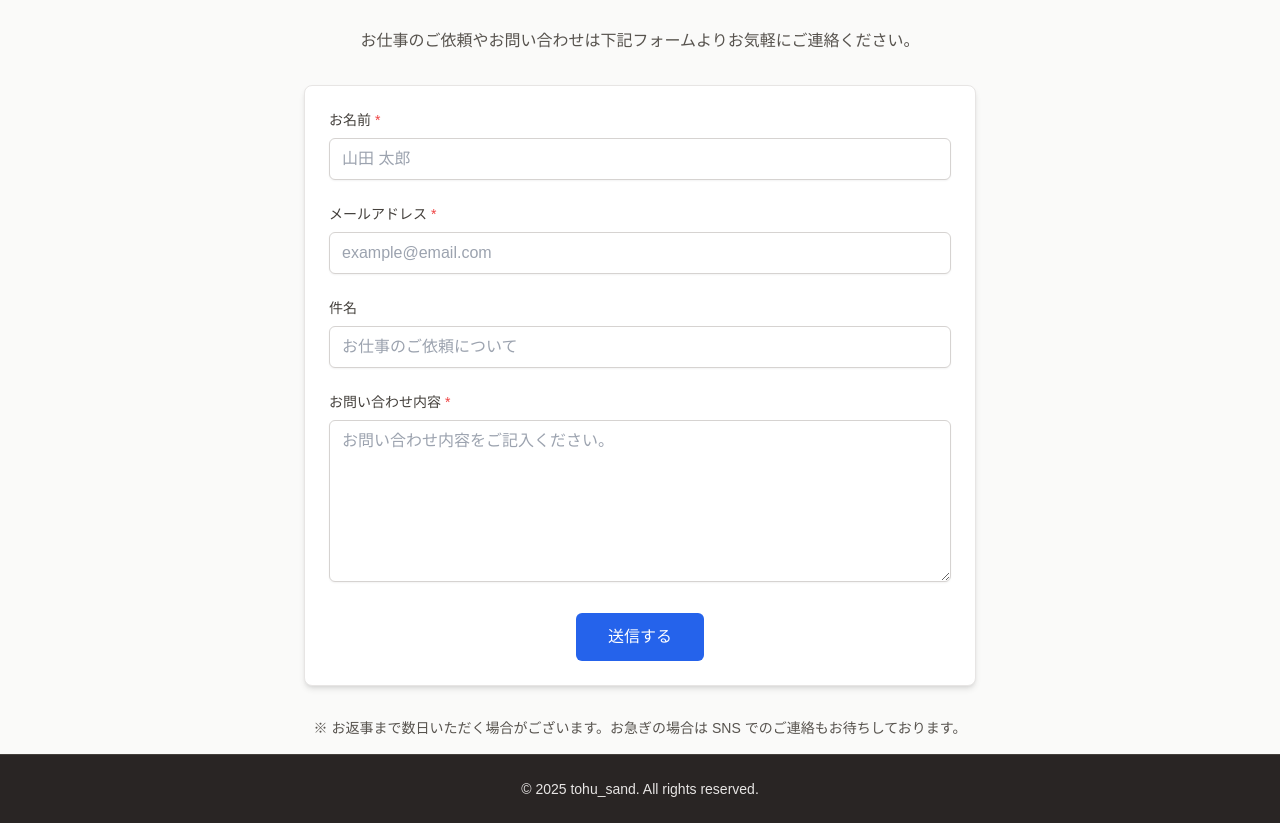
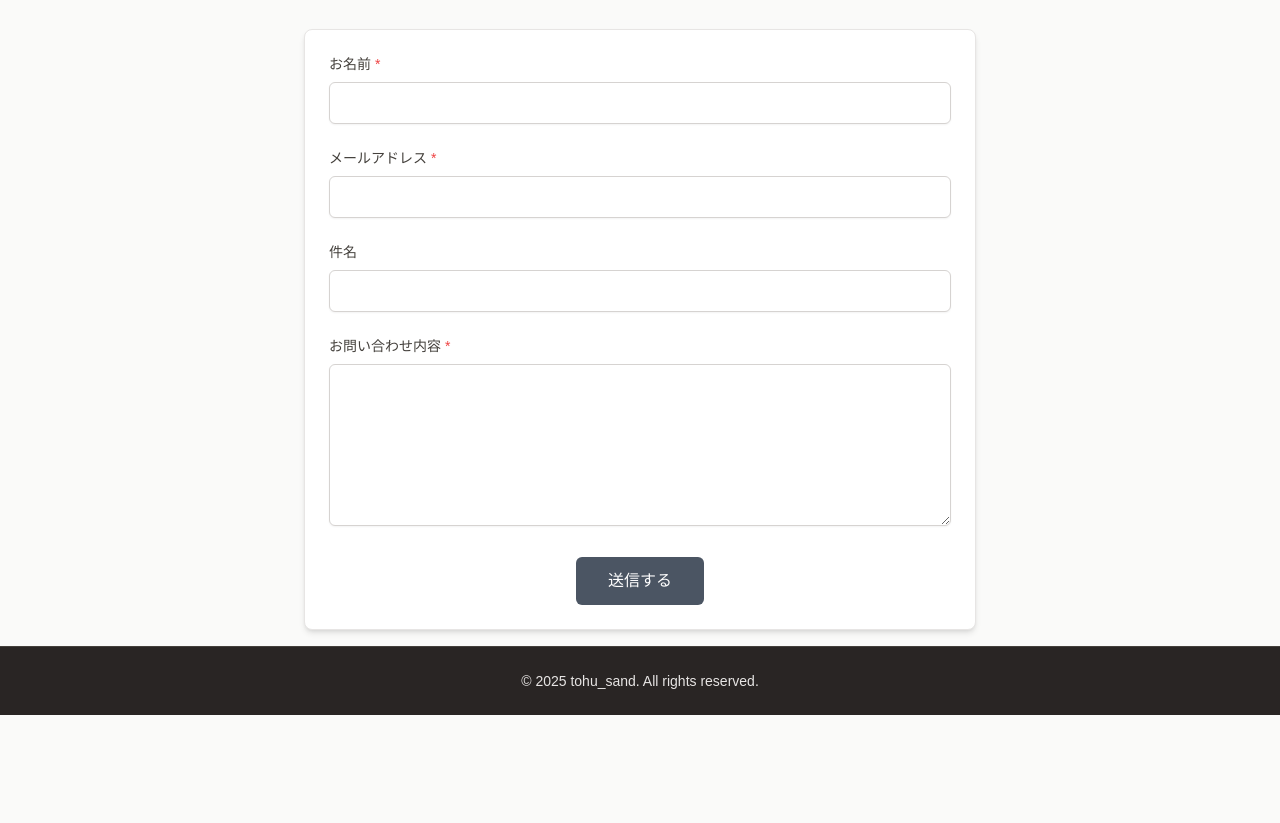
Before and after one commit to tohu-sand/my-portfolio, an Astro site: page /contact in a window 1280 px wide. Shown: the part 131-954 px from the top of the page. After the commit the page ends 846 px from the top, so only its background shows below. Built offline with nearby package versions, Linux system fonts and the light colour scheme; Astro itself is replaced by a stand-in of ours.

Commit message:
feat: update contact form styling and remove placeholder text

```diff
--- a/src/pages/contact/index.astro
+++ b/src/pages/contact/index.astro
@@ -5,9 +5,6 @@ import BaseLayout from "../../layouts/BaseLayout.astro";
 <BaseLayout title="Contact - 豆腐さんど">
   <div class="max-w-2xl mx-auto">
     <h1 class="text-3xl font-bold text-center mb-8">Contact</h1>
-    <p class="text-center text-stone-600 dark:text-stone-400 mb-8">
-      お仕事のご依頼やお問い合わせは下記フォームよりお気軽にご連絡ください。
-    </p>
 
     <div class="bg-white dark:bg-stone-800 rounded-lg shadow-md p-6 border border-stone-200 dark:border-stone-700">
       <form action="https://ssgform.com/s/EUaMBbxRYZGb" method="post" class="space-y-6">
@@ -21,7 +18,6 @@ import BaseLayout from "../../layouts/BaseLayout.astro";
             name="お名前"
             required
             class="w-full px-3 py-2 border border-stone-300 dark:border-stone-600 rounded-md shadow-sm focus:outline-none focus:ring-2 focus:ring-blue-500 focus:border-blue-500 dark:bg-stone-700 dark:text-stone-100 transition-colors"
-            placeholder="山田 太郎"
           />
         </div>
 
@@ -35,7 +31,6 @@ import BaseLayout from "../../layouts/BaseLayout.astro";
             name="メールアドレス"
             required
             class="w-full px-3 py-2 border border-stone-300 dark:border-stone-600 rounded-md shadow-sm focus:outline-none focus:ring-2 focus:ring-blue-500 focus:border-blue-500 dark:bg-stone-700 dark:text-stone-100 transition-colors"
-            placeholder="example@email.com"
           />
         </div>
 
@@ -48,7 +43,6 @@ import BaseLayout from "../../layouts/BaseLayout.astro";
             id="subject"
             name="件名"
             class="w-full px-3 py-2 border border-stone-300 dark:border-stone-600 rounded-md shadow-sm focus:outline-none focus:ring-2 focus:ring-blue-500 focus:border-blue-500 dark:bg-stone-700 dark:text-stone-100 transition-colors"
-            placeholder="お仕事のご依頼について"
           />
         </div>
 
@@ -62,14 +56,13 @@ import BaseLayout from "../../layouts/BaseLayout.astro";
             required
             rows="6"
             class="w-full px-3 py-2 border border-stone-300 dark:border-stone-600 rounded-md shadow-sm focus:outline-none focus:ring-2 focus:ring-blue-500 focus:border-blue-500 dark:bg-stone-700 dark:text-stone-100 transition-colors resize-vertical"
-            placeholder="お問い合わせ内容をご記入ください。"
           ></textarea>
         </div>
 
         <div class="text-center">
           <button
             type="submit"
-            class="bg-blue-600 hover:bg-blue-700 text-white font-medium py-3 px-8 rounded-md transition-colors duration-200 focus:outline-none focus:ring-2 focus:ring-blue-500 focus:ring-offset-2 dark:focus:ring-offset-stone-800"
+            class="bg-gray-600 hover:bg-gray-700 dark:bg-gray-700 dark:hover:bg-gray-600 text-white font-medium py-3 px-8 rounded-md transition-colors duration-200 focus:outline-none focus:ring-2 focus:ring-gray-500 focus:ring-offset-2 dark:focus:ring-offset-stone-800"
           >
             送信する
           </button>
@@ -77,8 +70,5 @@ import BaseLayout from "../../layouts/BaseLayout.astro";
       </form>
     </div>
 
-    <div class="mt-8 text-sm text-stone-600 dark:text-stone-400 text-center">
-      <p>※ お返事まで数日いただく場合がございます。お急ぎの場合は SNS でのご連絡もお待ちしております。</p>
-    </div>
   </div>
 </BaseLayout>
```
